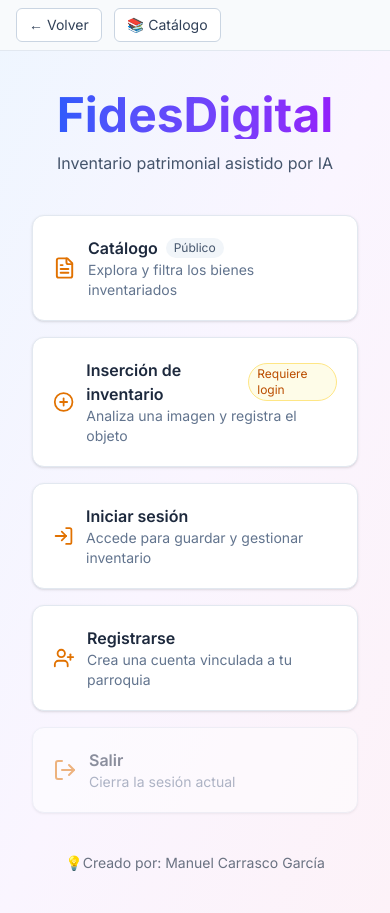
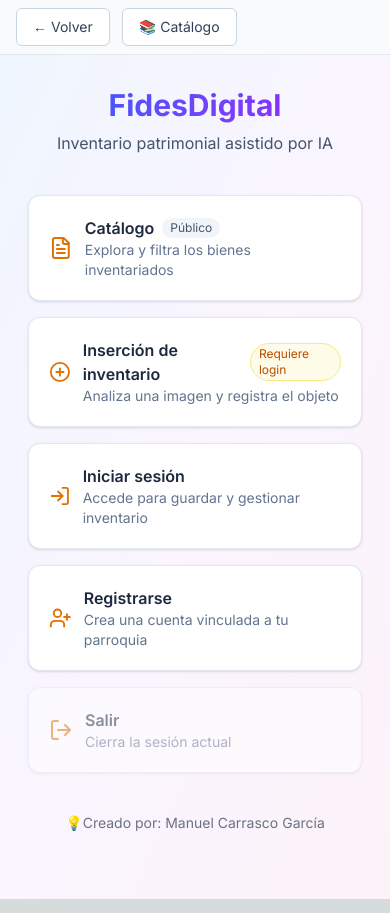
Before and after one commit to mcgnexus/inventarios_parroquias, a Next.js app: page / in a window 390 px wide. Built offline with nearby package versions, Linux system fonts and the light colour scheme; no server answers.

Commit message:
moviles y tablets

```diff
--- a/src/app/globals.css
+++ b/src/app/globals.css
@@ -243,6 +243,14 @@ textarea:focus-visible {
   }
 }
 
+/* Utilidades de safe-area para iOS y móviles con notch */
+.safe-area-top {
+  padding-top: env(safe-area-inset-top);
+}
+.safe-area-bottom {
+  padding-bottom: env(safe-area-inset-bottom);
+}
+
 /* Print styles para exportación */
 /* Estilos de impresión A4 */
 @media print {
--- a/src/app/inventario/page.tsx
+++ b/src/app/inventario/page.tsx
@@ -3,7 +3,7 @@ import ChatInterface from '@/components/ChatInterface'
 
 export default function InventarioPage() {
   return (
-    <main className="min-h-screen bg-stone-100 py-6">
+    <main className="min-h-screen bg-stone-100 py-6 safe-area-bottom">
       <div className="mx-auto max-w-6xl px-4">
         <ChatInterface />
         <footer className="text-center mt-8 text-sm text-gray-500">
--- a/src/app/layout.tsx
+++ b/src/app/layout.tsx
@@ -9,6 +9,13 @@ export const metadata: Metadata = {
   title: 'FidesDigital',
   description: 'Sistema SaaS de inventario y catalogación de patrimonio parroquial mediante inteligencia artificial',
   keywords: 'patrimonio, parroquial, inventario, catalogación, arte sacro, IA',
+}
+
+export const viewport = {
+  width: 'device-width',
+  initialScale: 1,
+  maximumScale: 1,
+  viewportFit: 'cover',
 }
 
 export default function RootLayout({
--- a/src/app/page.tsx
+++ b/src/app/page.tsx
@@ -30,10 +30,10 @@ export default function Home() {
   }
 
   return (
-    <main className="min-h-screen bg-gradient-to-br from-blue-50 via-purple-50 to-pink-50 py-10 px-4">
+    <main className="min-h-screen bg-gradient-to-br from-blue-50 via-purple-50 to-pink-50 py-8 sm:py-10 px-3 sm:px-4">
       <div className="container mx-auto max-w-5xl">
         <header className="text-center mb-10">
-          <h1 className="text-5xl font-bold bg-gradient-to-r from-blue-600 to-purple-600 bg-clip-text text-transparent mb-3">FidesDigital</h1>
+          <h1 className="text-3xl sm:text-5xl font-bold bg-gradient-to-r from-blue-600 to-purple-600 bg-clip-text text-transparent mb-2 sm:mb-3">FidesDigital</h1>
           <p className="text-slate-600">Inventario patrimonial asistido por IA</p>
           {userEmail && (
             <p className="mt-2 text-sm text-slate-500">Sesión: {userEmail}</p>
--- a/src/components/CatalogNavigation.tsx
+++ b/src/components/CatalogNavigation.tsx
@@ -80,7 +80,7 @@ export default function CatalogNavigation({ currentId, allItems, queryString = '
       </div>
 
       {/* Indicador de navegación con teclado */}
-      <div className="absolute bottom-4 left-1/2 transform -translate-x-1/2 pointer-events-auto">
+      <div className="absolute left-1/2 transform -translate-x-1/2 pointer-events-auto" style={{ bottom: 'calc(1rem + env(safe-area-inset-bottom))' }}>
         <div className="bg-black/70 text-white text-xs px-3 py-1 rounded-full opacity-0 hover:opacity-100 transition-opacity duration-300">
           Usa ← → para navegar
         </div>
--- a/src/components/ChatInterface.tsx
+++ b/src/components/ChatInterface.tsx
@@ -95,7 +95,7 @@ const Seccion = React.memo(function Seccion({
       </div>
 
       {visible && (
-        <div className="bg-white p-3 rounded-b-md border border-slate-200 grid grid-cols-2 gap-4">
+        <div className="bg-white p-3 rounded-b-md border border-slate-200 grid grid-cols-1 sm:grid-cols-2 gap-4">
           {children}
         </div>
       )}
@@ -914,11 +914,11 @@ export default function ChatInterface() {
 
 
   return (
-    <div className="flex flex-col h-screen max-w-6xl mx-auto bg-stone-100 rounded-xl shadow-2xl overflow-hidden border border-slate-300">
+    <div className="flex flex-col min-h-[100dvh] max-w-6xl mx-auto bg-stone-100 rounded-xl shadow-2xl overflow-hidden border border-slate-300">
 
       {/* ENCABEZADO */}
       <div className="bg-slate-800 text-white p-4 border-b-4 border-amber-600">
-        <div className="flex items-center justify-between">
+        <div className="flex flex-col sm:flex-row items-start sm:items-center justify-between gap-2">
           <div>
             <div className="flex items-center gap-3">
               <Database className="h-7 w-7 text-amber-500" />
@@ -968,7 +968,7 @@ export default function ChatInterface() {
                 que podrá revisar, editar y guardar en la base de datos.
               </p>
 
-              <div className="grid grid-cols-2 md:grid-cols-4 gap-3 mt-4">
+              <div className="grid grid-cols-1 sm:grid-cols-2 md:grid-cols-4 gap-3 mt-4">
                 {CATEGORIAS_RAPIDAS.map((cat, idx) => (
                   <div
                     key={idx}
--- a/src/components/FullscreenImage.tsx
+++ b/src/components/FullscreenImage.tsx
@@ -128,7 +128,7 @@ export default function FullscreenImage({ src, alt, images, startIndex = 0, imgC
            role="dialog"
            aria-modal="true"
            className="fixed inset-0 z-50 bg-slate-900/80"
-           style={{ overscrollBehavior: 'contain' }}
+           style={{ overscrollBehavior: 'contain', paddingTop: 'env(safe-area-inset-top)', paddingBottom: 'env(safe-area-inset-bottom)' }}
            onClick={close}
          >
            <div className="absolute top-4 right-4 flex items-center gap-2">
--- a/src/components/NavBar.tsx
+++ b/src/components/NavBar.tsx
@@ -5,19 +5,19 @@ import { useRouter } from 'next/navigation'
 export default function NavBar() {
   const router = useRouter()
   return (
-    <div className="w-full bg-slate-50 border-b border-slate-200 no-print">
-      <div className="max-w-6xl mx-auto px-4 py-2 flex items-center gap-3">
+    <div className="w-full bg-slate-50 border-b border-slate-200 no-print safe-area-top">
+      <div className="max-w-6xl mx-auto px-4 py-2 flex flex-wrap items-center gap-3">
         <button
           type="button"
           onClick={() => router.back()}
-          className="inline-flex items-center gap-2 px-3 py-1.5 rounded-md border border-slate-300 bg-white text-slate-700 hover:bg-slate-100 text-sm"
+          className="inline-flex items-center gap-2 px-4 py-2 rounded-md border border-slate-300 bg-white text-slate-700 hover:bg-slate-100 text-sm"
           aria-label="Volver"
         >
           ← Volver
         </button>
         <Link
           href="/catalogo"
-          className="inline-flex items-center gap-2 px-3 py-1.5 rounded-md border border-slate-300 bg-white text-slate-700 hover:bg-slate-100 text-sm"
+          className="inline-flex items-center gap-2 px-4 py-2 rounded-md border border-slate-300 bg-white text-slate-700 hover:bg-slate-100 text-sm"
           aria-label="Ir al catálogo"
         >
           📚 Catálogo
```
